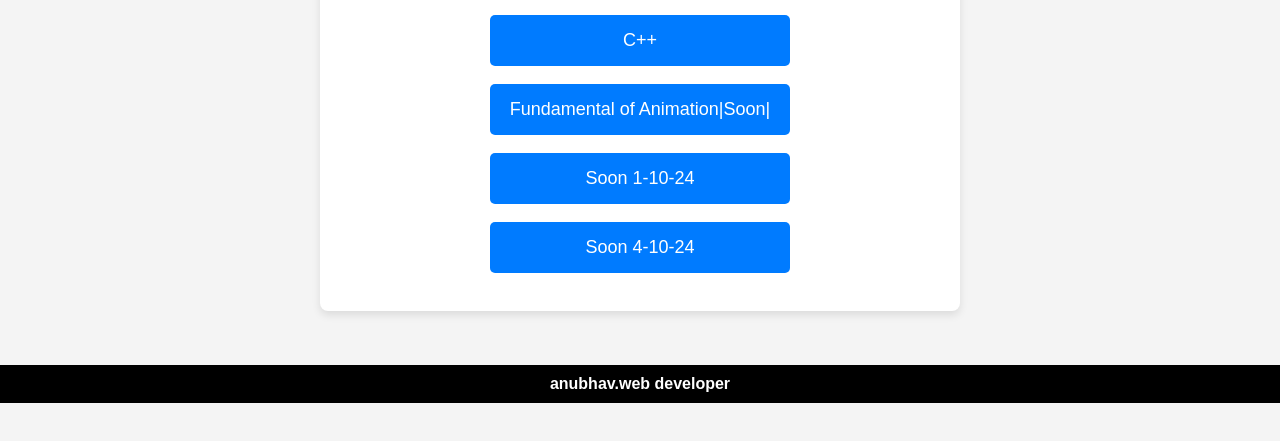
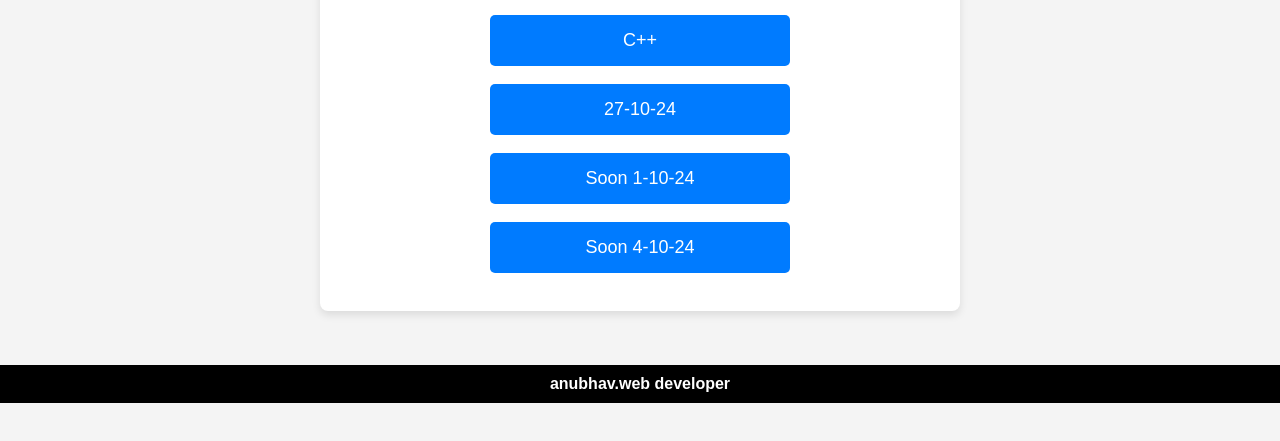
Before and after one commit to anubhav2256/anubhav.IT, a plain HTML site: page index.html in a window 1280 px wide. Shown: the part 131-572 px from the top of the page. Drawn offline with Linux system fonts and the light colour scheme.

Commit message:
Update index.html

```diff
--- a/index.html
+++ b/index.html
@@ -68,7 +68,7 @@
          <a href="IMAGE/C++.jpg" download><button>C++</button></a>
          <br>  <br>
 
-         <a href="" ><button>Fundamental of Animation|Soon|</button></a>
+         <a href="" ><button>27-10-24</button></a>
          <br>  <br>
 
          <a href=""><button>Soon 1-10-24</button></a>
```
